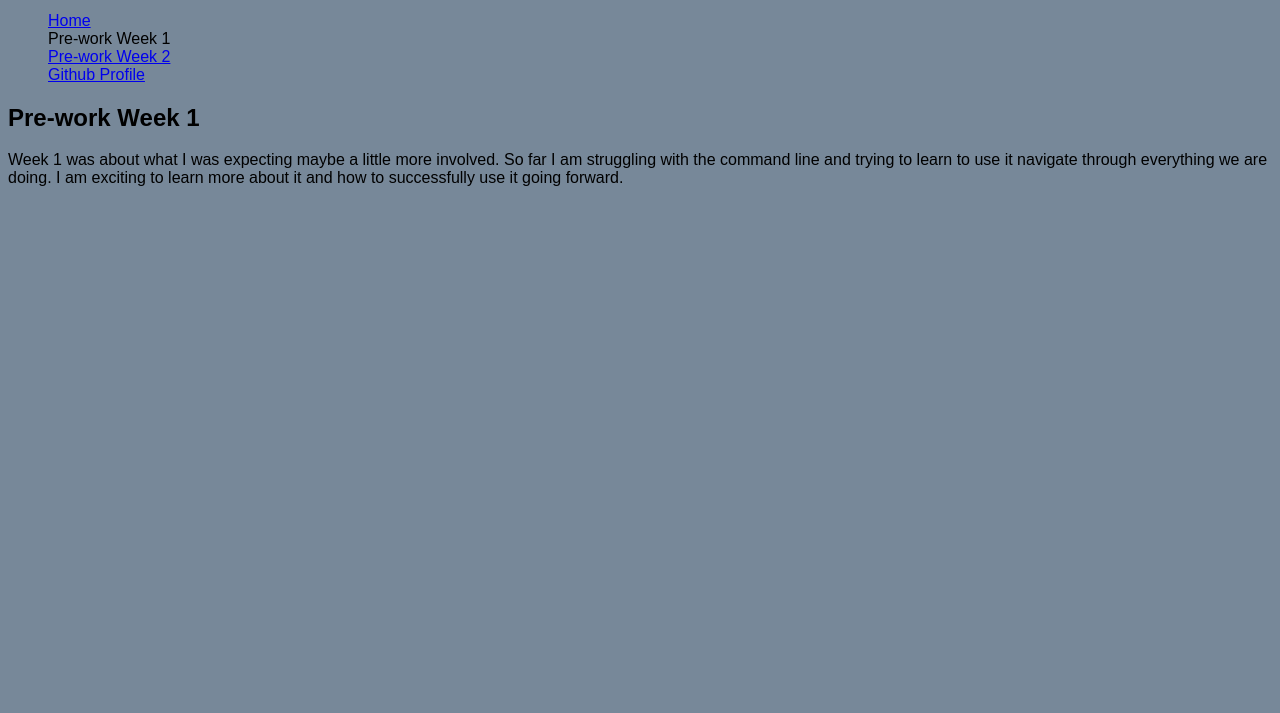
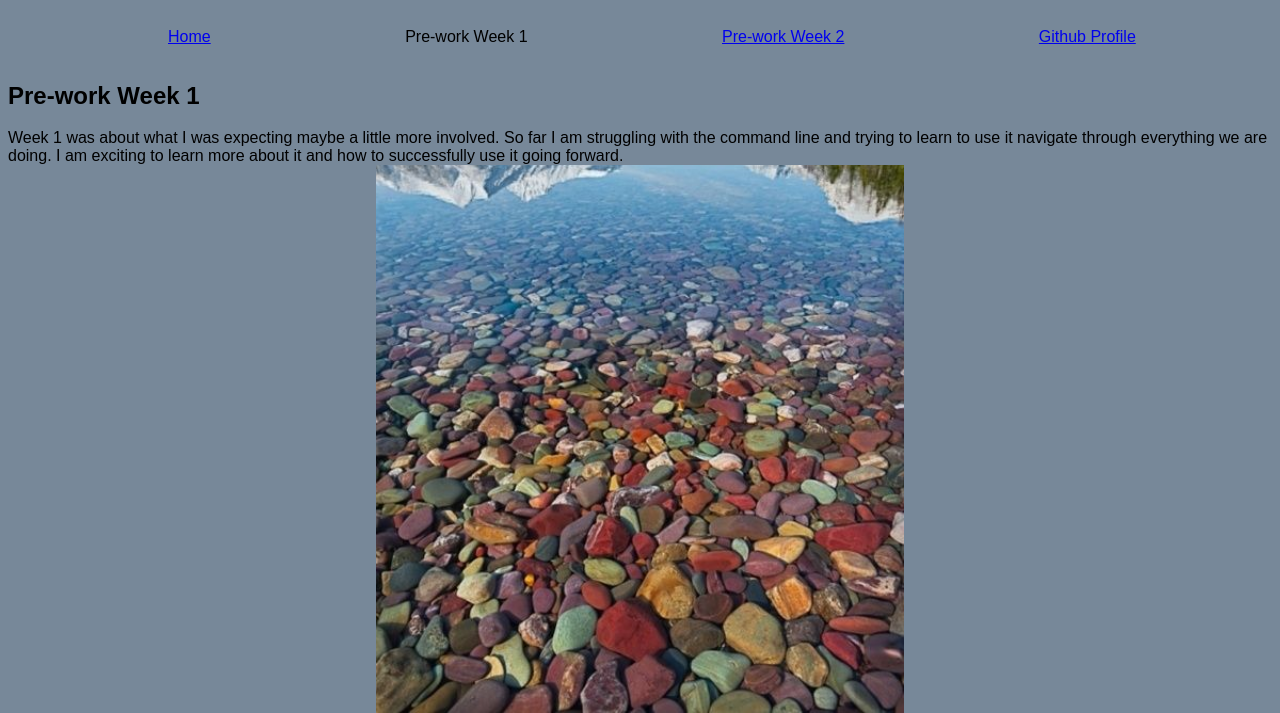
Before and after one commit to JonathanDMefford/JonathanDMefford.github.io, a plain HTML site: page Pre-work Week 1.html in a window 1280 px wide. Shown: the part 87-800 px from the top of the page. Drawn offline with Linux system fonts and the light colour scheme.

Commit message:
add week 3 and css

```diff
--- a/style.css
+++ b/style.css
@@ -2,6 +2,16 @@ html, body {
     font-family: Arial, Helvetica, sans-serif;
     background-color: lightslategray;
     color: black;
+}
+
+html {
+    margin: 0;
+    padding: 0;
+    background-image: url(colored-rocks.jpg);
+    background-repeat: no-repeat;
+    background-size: contain;
+    background-position: center;
+    height: 100%;
 }
 
 header {
@@ -13,3 +23,19 @@ header {
 ul {
     list-style-type: none;
 }
+
+nav {
+    display: inline-flex;
+    background-position: center;
+}
+
+nav li {
+    display: inline-flex;
+    margin-right: 70px;
+    margin-left: 100px;
+    padding-left: 20px;
+}
+
+main {
+    margin-bottom: 100px;
+}
```
Also changed, not shown: Pre-work Week 3.html (added, +38 -0 lines), index.html (+1 -0 lines), colored-rocks.jpg (added), 1 other file.
